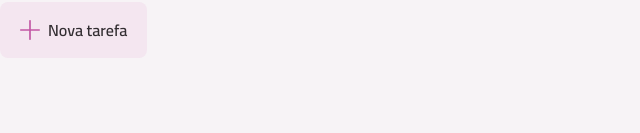
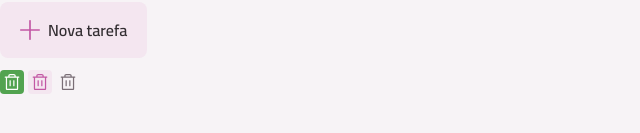
Before and after one commit to joaopedrovidal/todo, a React (Vite) app: page / in a window 1280 px wide. Shown: the part 389-522 px from the top of the page, without its empty margins (0-640 px from the left). Built offline with nearby package versions, Linux system fonts and the light colour scheme.

Commit message:
Componente ButtonIcon

```diff
--- a/src/App.tsx
+++ b/src/App.tsx
@@ -1,4 +1,4 @@
-import Text from "./components/text";
+import Text from "./components/Text";
 import LixeiraIcon from './assets/icons/lixeira.svg?react'
 import AddIcon from './assets/icons/add.svg?react'
 import CancelIcon from './assets/icons/cancel.svg?react'
@@ -8,6 +8,7 @@
 import Icon from "./components/Icon";
 import Badge from "./components/Bagde";
 import Button from "./components/Button";
+import ButtonIcon from "./components/ButtonIcon";
 
 
 
@@ -48,6 +49,12 @@
       <div>
         <Button icon={AddIcon}>Nova tarefa</Button>
       </div>
+
+      <div className="flex gap-1">
+        <ButtonIcon icon={LixeiraIcon} />
+        <ButtonIcon icon={LixeiraIcon} variant={"secondary"}/>
+        <ButtonIcon icon={LixeiraIcon} variant={"tertiary"}/>
+      </div>
     </div>
   )
 }
--- a/src/components/Button.tsx
+++ b/src/components/Button.tsx
@@ -1,7 +1,7 @@
 import type React from "react"
 import { cva, type VariantProps } from "class-variance-authority"
 import Icon from "./Icon"
-import Text from "./text"
+import Text from "./Text"
 
 export const buttonVariants = cva(`
     flex items-center justify-center cursor-pointer
--- /dev/null
+++ b/src/components/ButtonIcon.tsx
@@ -0,0 +1,57 @@
+import type React from "react";
+import Icon from "./Icon";
+import { cva, type VariantProps } from "class-variance-authority";
+
+export const buttonIconVariants = cva(`
+    inline-flex items-center justify-center cursor-pointer transition group
+`, {
+    variants: {
+        variant: {
+            primary: 'bg-green-base hover:bg-green-dark',
+            secondary: 'bg-gray-200 hover:bg-pink-base',
+            tertiary: 'bg-transparent hover:bg-gray-200'
+        },
+        size: {
+            sm: 'w-6 h-6 p-1 rounded'
+        },
+        disabled: {
+            true: 'opacity-50 pointer-events-none'
+        },
+    },
+    defaultVariants: {
+        variant: 'primary',
+        size: 'sm',
+        disabled: false,
+    }
+})
+
+export const buttonIconIconVariants = cva("transition", {
+    variants: {
+        variant: {
+            primary: 'fill-white',
+            secondary: 'fill-pink-base group-hover:fill-white',
+            tertiary: 'fill-gray-300 goup-hover:fill-gray-400'
+        },
+        size: {
+            sm: 'w-4 h-4'
+        }
+    },
+    defaultVariants: {
+        variant: 'primary',
+        size: 'sm',
+    }
+})
+
+interface ButtonIconProps
+    extends VariantProps<typeof buttonIconVariants>,
+        Omit<React.ComponentProps<"button">, 'size' | 'disabled'> {
+    icon: React.ComponentProps<typeof Icon>['svg']
+}
+
+export default function ButtonIcon({ variant, size, disabled, className, icon, ...props }: ButtonIconProps) {
+    return (
+        <button className={buttonIconVariants({ variant, size, className, disabled  })} {...props}>
+            <Icon svg={icon}className={buttonIconIconVariants({variant, size})}/>
+        </button>
+    )
+}
```
